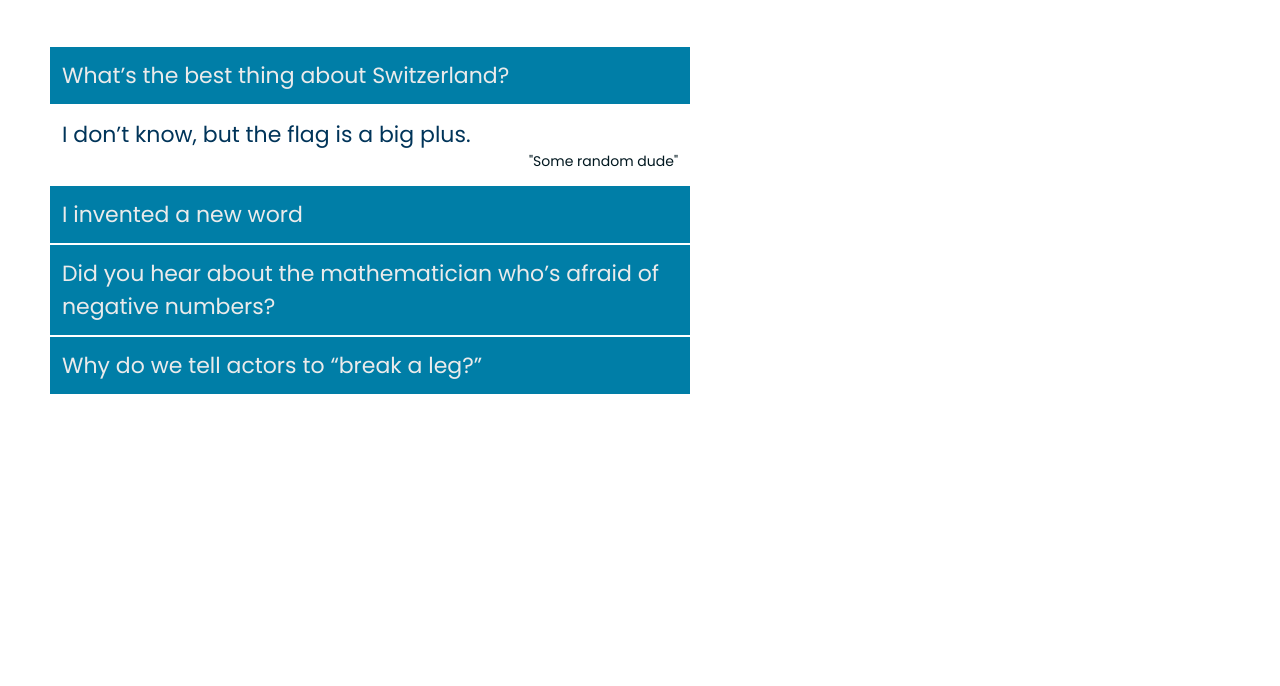
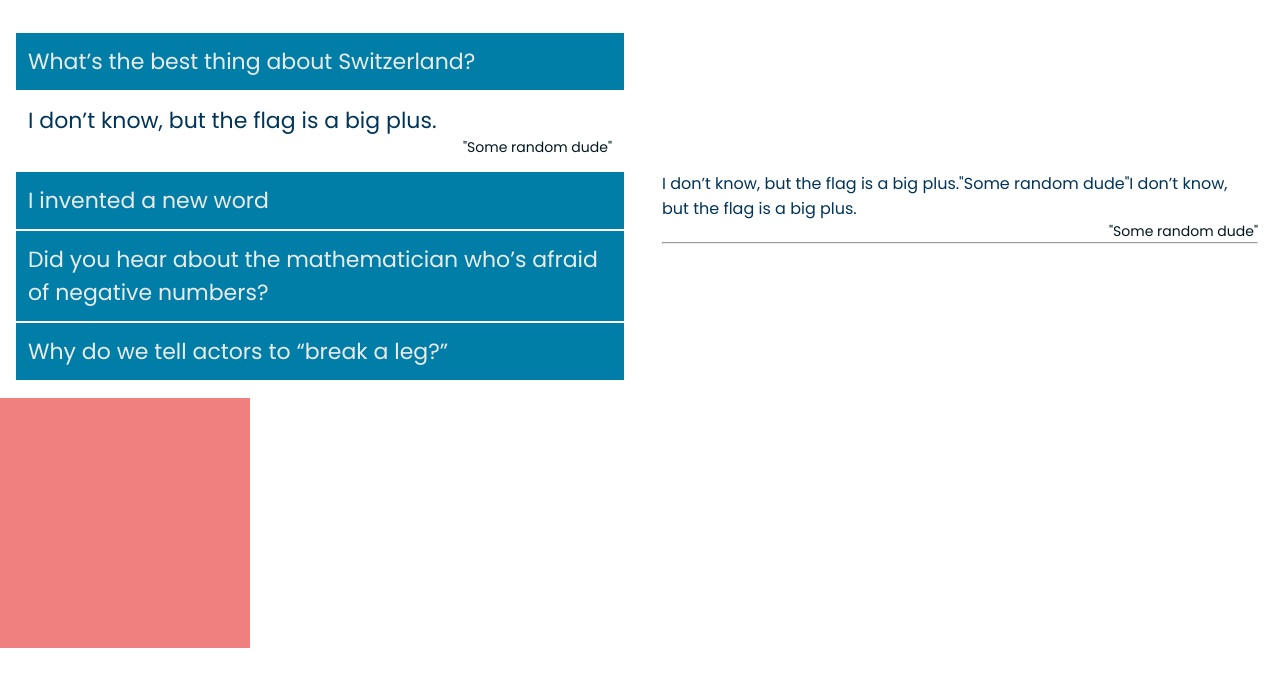
Before and after one commit to JanBaranovic/jquery-acordeon, a plain HTML site: page index.html in a window 1280 px wide. Both pictures are taken after a click on the element "What’s the best thing about Switzerland?". Shown: the part 88-774 px from the top of the page. Drawn offline with nearby package versions, Linux system fonts and the light colour scheme.

Commit message:
Loading ikonka a kopirovanie do zoznamu

```diff
--- a/index.html
+++ b/index.html
@@ -10,7 +10,8 @@
 <body>
 	<h1>Akordeon</h1>
 
-	<section class="container">
+	<main>
+		<section class="left-container">
 			<dl class="jokes">
 				<dt><a href="#">What’s the best thing about Switzerland?</a></dt>
 				<dd>I don’t know, but the flag is a big plus.<small>"Some random dude"</small></dd>
@@ -19,17 +20,32 @@
 				<dd>Plagiarism!<small>"Some other random dude"</small></dd>
 
 				<dt><a href="#">Did you hear about the mathematician who’s afraid of negative numbers?</a></dt>
-			<dd>He’ll stop at nothing to avoid them.<small>"Some random dude"</small></dd>
+				<dd>
+					He’ll stop at nothing to avoid them.
+					<img class="image" src="at.jpg" alt="" width="200px" height="200px">
+					<small>"Some random dude"</small>
+				</dd>
 
 				<dt><a href="#">Why do we tell actors to “break a leg?”</a></dt>
 				<dd>Because every play has a cast.<small>"Another random dude"</small></dd>
 			</dl>
 		</section>
 
+		<section class="right-container">
+			<div class="copy">
+
+			</div>
+		</section>
+	</main>
+
+	<div class="element"></div>
+	<div class="loader"><img src="35.gif" alt=""></div>
+
 	<script
 		src="https://code.jquery.com/jquery-3.5.1.min.js"
 		integrity="sha256-9/aliU8dGd2tb6OSsuzixeV4y/faTqgFtohetphbbj0="
-			  crossorigin="anonymous"></script>
+		crossorigin="anonymous">
+	</script>
 	<script src="script.js"></script>
 </body>
 </html>
--- a/script.js
+++ b/script.js
@@ -1,10 +1,47 @@
+//Akordeon efekt
+
 const list = $('.jokes');
+const copy = $('.copy');
 
 list.find('dd').hide();
 
 list.find('dt').on('click', function(event) {
-	$(this).next().slideToggle()
+
+	const dt = $(this),
+		dd = dt.next();
+
+	dd.slideToggle()
 	.siblings('dd').slideUp();
+
+	const newContent = dd.text() + dd.html();
+
+	copy.append( newContent + '<hr>' )
 
 	event.preventDefault();
 })
+
+//Loading ikonka
+
+const element = $('.element');
+const loader = $('.loader');
+const body_width = $('body').width();
+
+element.on('click', function() {
+	loader.fadeIn();
+	$(this).animate({left: body_width - 250}, 2000, function() {
+		loader.fadeOut();
+	});
+});
+
+//Set timeout funkcia
+
+element.on('contextmenu', function(event) {
+	loader.fadeIn();
+	$(this).animate({left: body_width - 250}, 2000);
+
+	setTimeout(function() {
+		loader.fadeOut();
+	}, 4000);
+
+	event.preventDefault();
+});
--- a/style.css
+++ b/style.css
@@ -15,9 +15,20 @@ h1 {
 	color: #003459;
 }
 
-.container {
-	width: 50%;
-	margin: 50px 50px 0 50px;
+main {
+	display: flex;
+	align-items: center;
+	justify-content: center;
+}
+
+.left-container {
+	flex: 1 1 40rem;
+	padding: 1rem;
+}
+
+.right-container {
+	flex: 1 1 40rem;
+	padding: 1rem;
 }
 
 .jokes {
@@ -48,3 +59,32 @@ small {
 	color: #00171F;
 	text-align: right;
 }
+
+.image {
+	display: block;
+}
+
+.copy {
+	width: 100%;
+	height: 100%;
+	color: #003459;
+	padding: 2px 6px;
+}
+
+.element {
+	width: 250px;
+	height: 250px;
+	background: lightcoral;
+	position: relative;
+}
+
+.loader {
+	width: 64px;
+	height: 64px;
+	margin: auto;
+	display: none;
+}
+
+hr {
+	color: lightcoral;
+}
```
Also changed, not shown: 35.gif (added), at.jpg (added). Lines whose indentation alone changed are shown as unchanged.
